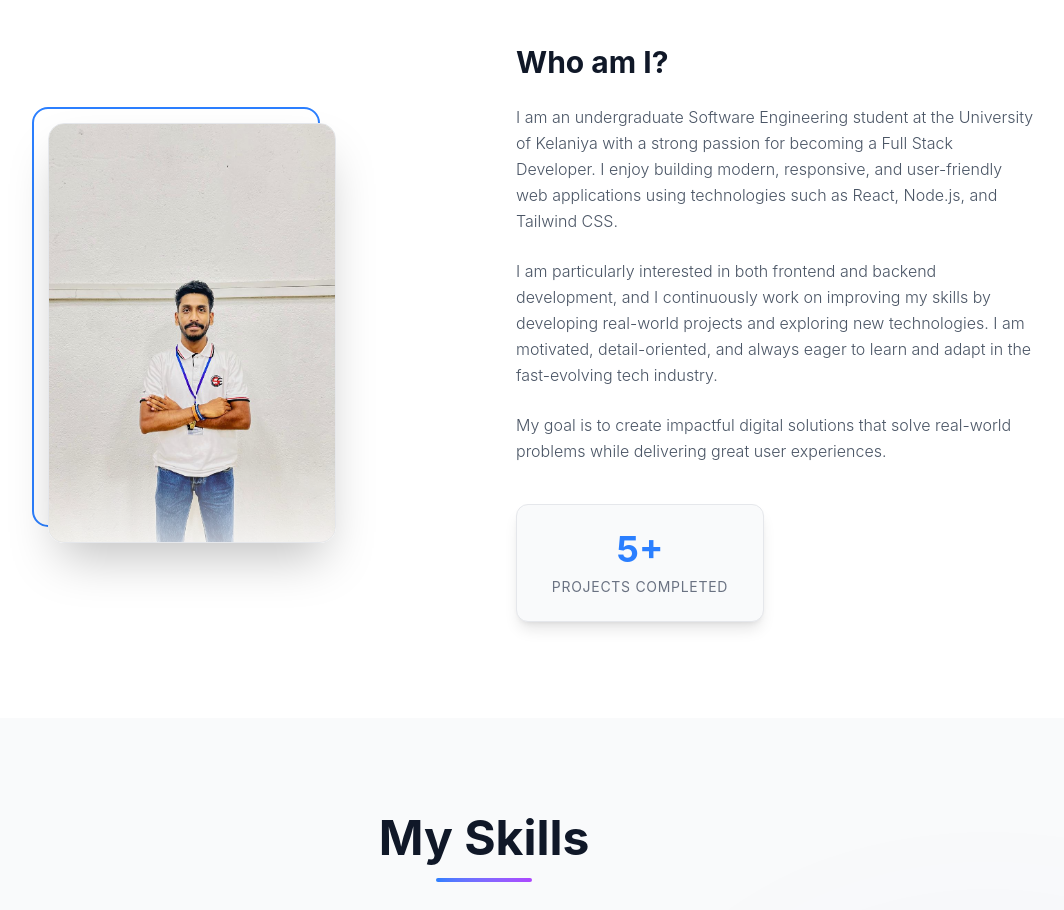
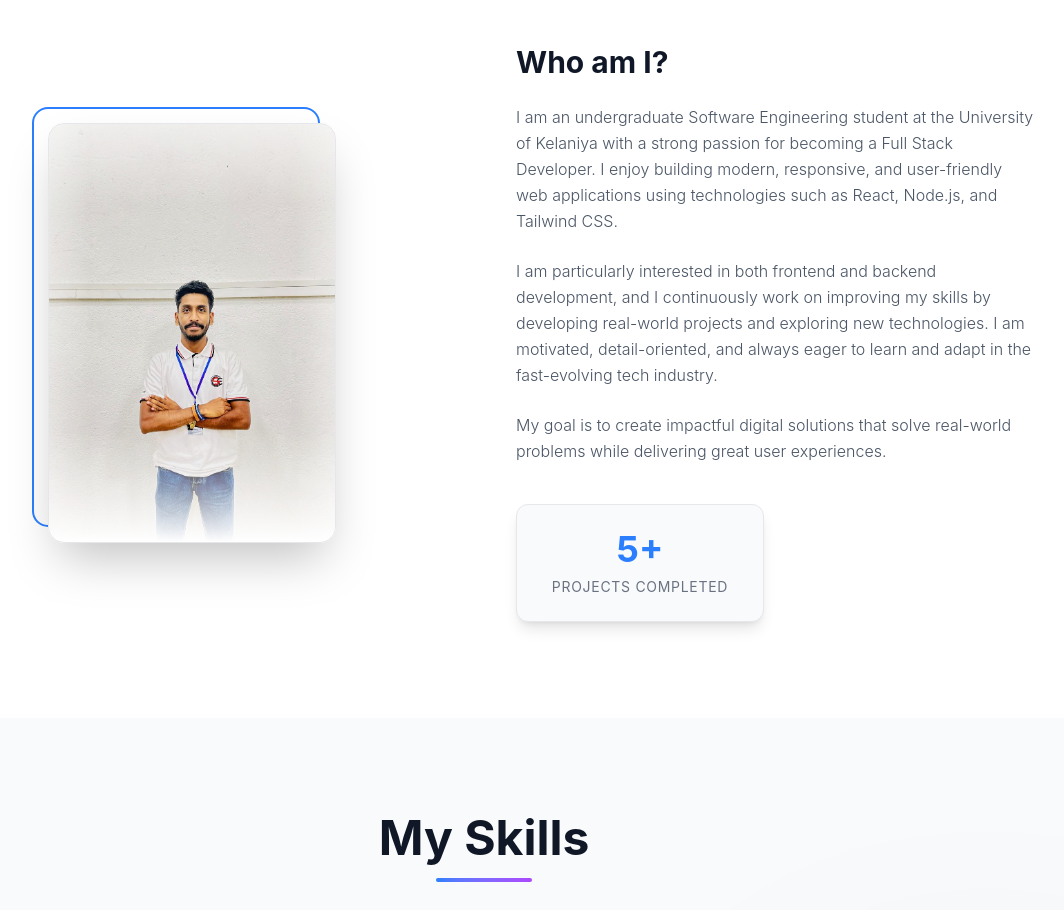
Before and after one commit to Dilsha0412/Myportfolio, a React (Vite) app: page / in a window 1280 px wide. Shown: the part 1000-1910 px from the top of the page, without its empty margins (156-1220 px from the left). Built offline with nearby package versions, Linux system fonts and the light colour scheme.

Commit message:
Redesign the About page

```diff
--- a/src/components/About.jsx
+++ b/src/components/About.jsx
@@ -50,8 +50,13 @@ const About = () => {
                   className="w-full h-full object-cover"
                   style={{ objectPosition: 'center 30%' }}
                 />
-                {/* Subtle gradient overlay at bottom */}
-                <div className="absolute bottom-0 left-0 right-0 h-20 bg-gradient-to-t from-white/70 dark:from-[#0b1120]/70 to-transparent transition-colors"></div>
+                {/* Dark mode tint overlay to blend the light photo background */}
+                <div className="absolute inset-0 bg-[#0b1120]/0 dark:bg-[#0b1120]/20 transition-colors pointer-events-none"></div>
+                {/* Gradient overlays to blend edges into the section background */}
+                <div className="absolute bottom-0 left-0 right-0 h-28 bg-gradient-to-t from-white dark:from-[#0b1120] to-transparent transition-colors pointer-events-none"></div>
+                <div className="absolute top-0 left-0 right-0 h-20 bg-gradient-to-b from-white/60 dark:from-[#0b1120]/70 to-transparent transition-colors pointer-events-none"></div>
+                <div className="absolute top-0 bottom-0 left-0 w-10 bg-gradient-to-r from-white/40 dark:from-[#0b1120]/50 to-transparent transition-colors pointer-events-none"></div>
+                <div className="absolute top-0 bottom-0 right-0 w-10 bg-gradient-to-l from-white/40 dark:from-[#0b1120]/50 to-transparent transition-colors pointer-events-none"></div>
               </div>
             </div>
           </motion.div>
```
